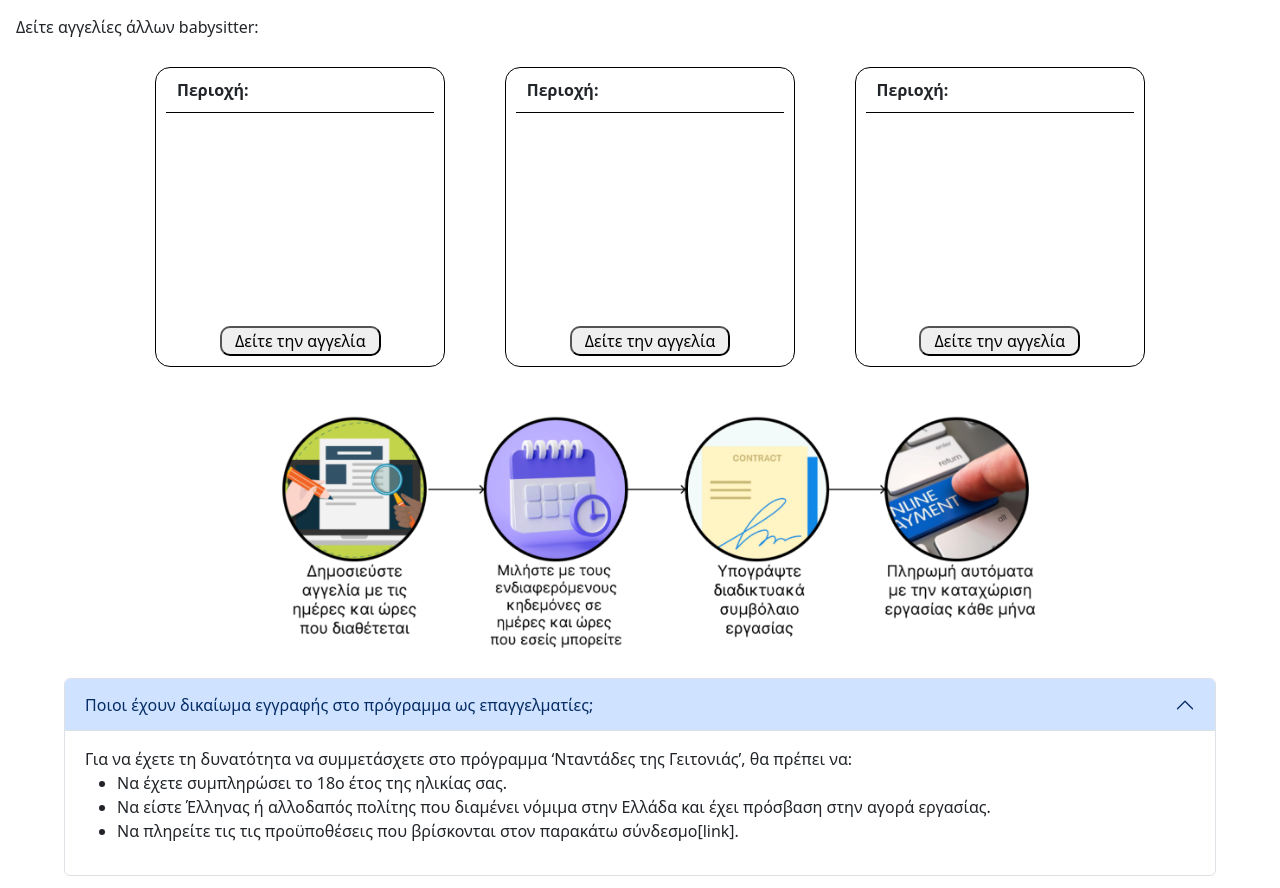
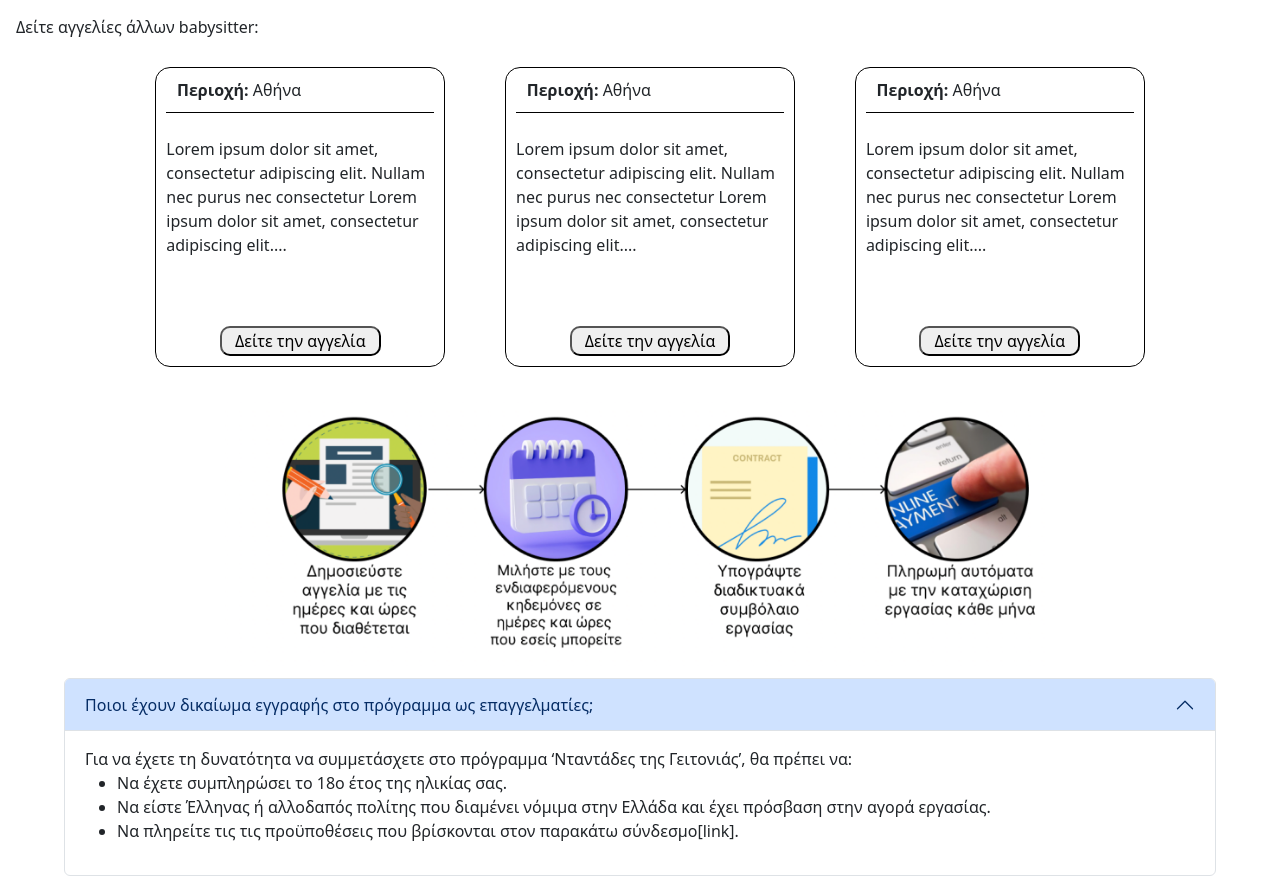
Before and after one commit to Ragkosgiorgos/Babysitter-App, a React (Create React App) app: page /epaggelmaties in a window 1280 px wide. Shown: the part 120-1008 px from the top of the page. Built offline with nearby package versions, Linux system fonts and the light colour scheme.

Commit message:
Add Posts to main pages

```diff
--- a/src/Components/EpaggelmatiesComponent/JobofferReview.js
+++ b/src/Components/EpaggelmatiesComponent/JobofferReview.js
@@ -26,7 +26,7 @@
 
     const navigate = useNavigate();
     const handleSearchRedirect = () => {
-        navigate(`/anazitisi/${job_id}`);
+        navigate(`/view-post?id=${job_id}`);
     }
 
     useEffect(() => {
--- a/src/Pages/Epaggelmaties/MainEpaggelmatiesPGU.js
+++ b/src/Pages/Epaggelmaties/MainEpaggelmatiesPGU.js
@@ -13,9 +13,9 @@
             <Breadcrumbs />
             <div style={{ marginLeft: "2vh",marginTop:"6vh" }}><h6>Δείτε αγγελίες άλλων babysitter:</h6></div>
             <div style={{ marginTop: "20px", marginLeft: "20px", display: "flex", gap: "5vh", justifyContent: "center" }}>
-                <JobofferReview/>
-                <JobofferReview/>
-                <JobofferReview/>
+                <JobofferReview id={1}/>
+                <JobofferReview id={2}/>
+                <JobofferReview id={3}/>
             </div>
             <div style={{ display: "flex", justifyContent: "center", marginTop: "25px" }}>
                 <img style={{ height: "33vh" }} src="/Epaggelmatiesprogress.png" alt="" />
@@ -41,7 +41,7 @@
             <div>
                 <Accordion defaultActiveKey="0" style={{width:"90%", margin:"auto", marginTop:"1.5vh"}}>
                 <Accordion.Item eventKey="0">
-                    <Accordion.Header>ΔΙΑΔΙΚΑΣΙΑ ΕΥΡΕΣΗΣ ΕΡΓΑΣΙΑΣ</Accordion.Header>
+                    <Accordion.Header>Διαδικασία εύρεσης εργασίας</Accordion.Header>
                     <Accordion.Body>
                     <span>
                         Αφού εγγραφείται στο Μητρώο Επιμελητών/τριών και δημιουργήσετε το προφιλ σας μπορείτε:
```
